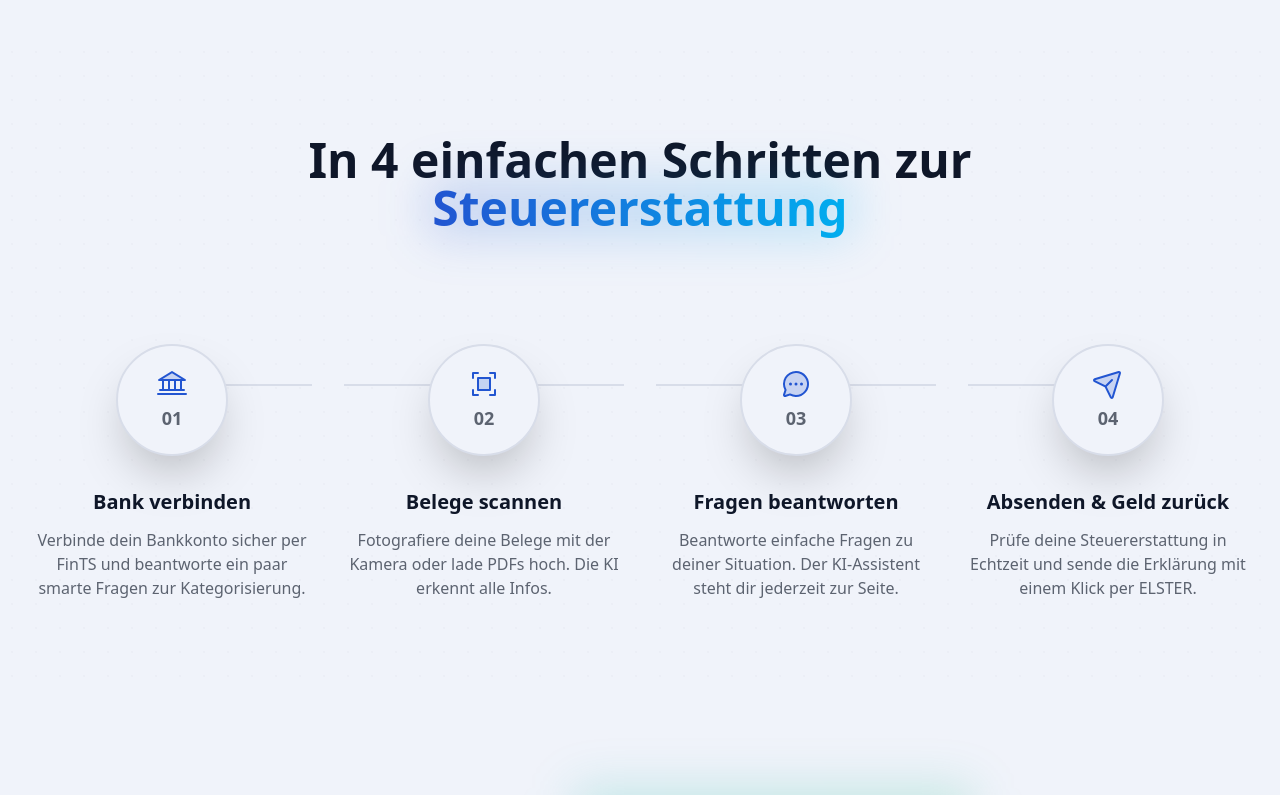
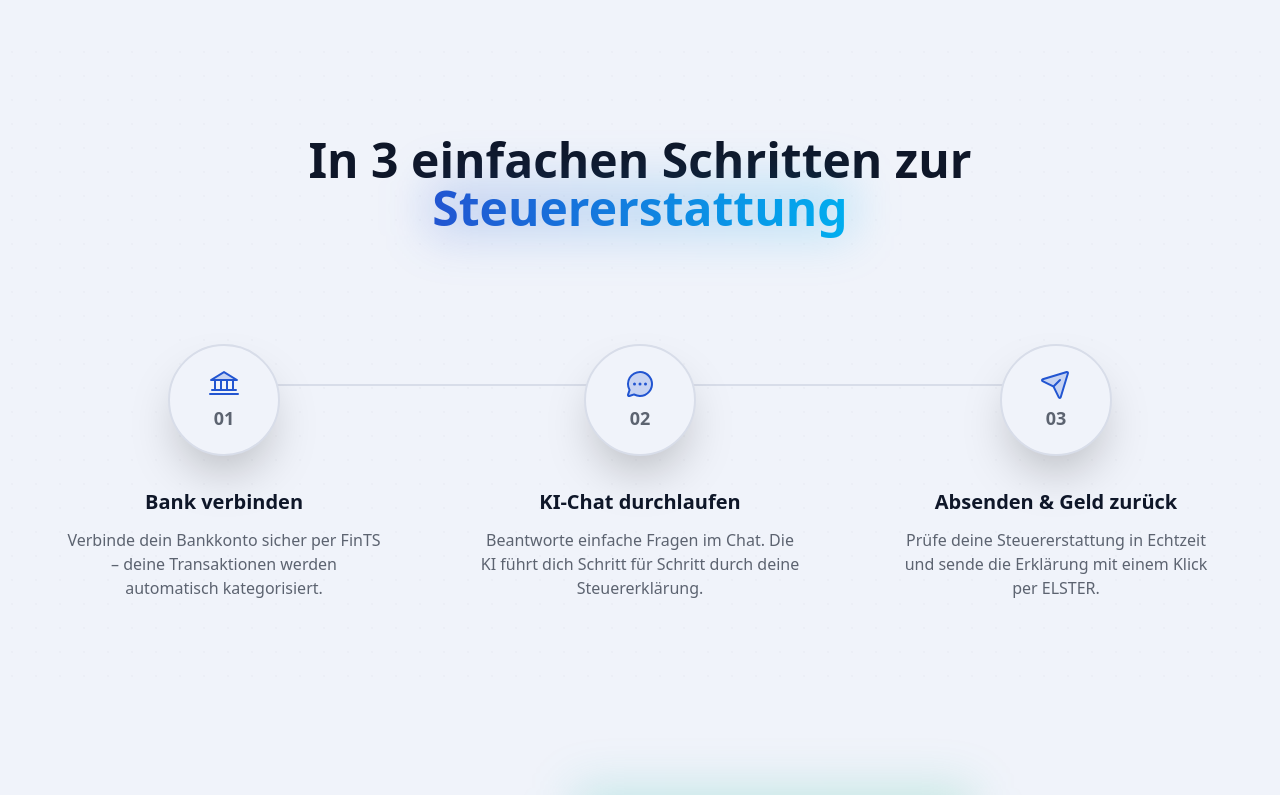
Before and after one commit to noki00003/studytax-website, a Next.js app: page / in a window 1280 px wide. Shown: the part 3331-4126 px from the top of the page. Built offline with nearby package versions, Linux system fonts and the light colour scheme.

Commit message:
Simplify to 3 steps (Bank, KI-Chat, Absenden), rename KI-Steuerassistent to KI-Chat

```diff
--- a/components/features.tsx
+++ b/components/features.tsx
@@ -54,9 +54,9 @@ export function Features() {
                         </div>
                         <div className="relative z-10 h-full flex flex-col justify-end">
                             <Robot size={36} weight="duotone" className="text-white/90 mb-3" />
-                            <h3 className="text-xl font-bold text-white mb-2">KI-Steuerassistent</h3>
+                            <h3 className="text-xl font-bold text-white mb-2">KI-Chat</h3>
                             <p className="text-white/80 text-sm leading-relaxed">
-                                Frag alles zum Steuerrecht – rund um die Uhr. Verständliche Antworten zu Werbungskosten, Sonderausgaben und mehr.
+                                Dein persönlicher Steuer-Chat – stelle Fragen, lass dir Begriffe erklären und werde Schritt für Schritt durch deine Steuererklärung geführt.
                             </p>
                         </div>
                     </motion.div>
--- a/components/how-it-works.tsx
+++ b/components/how-it-works.tsx
@@ -1,32 +1,25 @@
 "use client";
 
 import { motion } from "framer-motion";
-import { Bank, Scan, ChatCircleDots, PaperPlaneTilt } from "@phosphor-icons/react";
+import { Bank, ChatCircleDots, PaperPlaneTilt } from "@phosphor-icons/react";
 
 const steps = [
     {
         number: "01",
         title: "Bank verbinden",
-        description: "Verbinde dein Bankkonto sicher per FinTS und beantworte ein paar smarte Fragen zur Kategorisierung.",
+        description: "Verbinde dein Bankkonto sicher per FinTS – deine Transaktionen werden automatisch kategorisiert.",
         icon: Bank,
         gradient: "from-primary to-accent",
     },
     {
         number: "02",
-        title: "Belege scannen",
-        description: "Fotografiere deine Belege mit der Kamera oder lade PDFs hoch. Die KI erkennt alle Infos.",
-        icon: Scan,
-        gradient: "from-indigo-500 to-violet-500",
-    },
-    {
-        number: "03",
-        title: "Fragen beantworten",
-        description: "Beantworte einfache Fragen zu deiner Situation. Der KI-Assistent steht dir jederzeit zur Seite.",
+        title: "KI-Chat durchlaufen",
+        description: "Beantworte einfache Fragen im Chat. Die KI führt dich Schritt für Schritt durch deine Steuererklärung.",
         icon: ChatCircleDots,
         gradient: "from-teal-500 to-emerald-500",
     },
     {
-        number: "04",
+        number: "03",
         title: "Absenden & Geld zurück",
         description: "Prüfe deine Steuererstattung in Echtzeit und sende die Erklärung mit einem Klick per ELSTER.",
         icon: PaperPlaneTilt,
@@ -49,7 +42,7 @@ export function HowItWorks() {
                     className="text-center max-w-3xl mx-auto mb-20"
                 >
                     <h2 className="text-3xl md:text-5xl font-bold mb-6">
-                        In 4 einfachen Schritten zur{" "}
+                        In 3 einfachen Schritten zur{" "}
                         <span className="relative inline-block">
                             <span className="absolute -inset-1 bg-gradient-to-r from-primary/20 to-accent/20 blur-xl rounded-lg" />
                             <span className="relative text-gradient">Steuererstattung</span>
@@ -57,7 +50,10 @@ export function HowItWorks() {
                     </h2>
                 </motion.div>
 
-                <div className="grid grid-cols-2 lg:grid-cols-4 gap-x-4 gap-y-10 sm:gap-8 relative">
+                <div className="grid grid-cols-3 gap-4 sm:gap-8 relative">
+                    {/* Connecting line through all 3 circles */}
+                    <div className="absolute top-[54px] sm:top-[72px] left-[16.67%] right-[16.67%] h-[2px] bg-border" />
+
                     {steps.map((step, index) => (
                         <motion.div
                             key={index}
@@ -67,21 +63,6 @@ export function HowItWorks() {
                             transition={{ duration: 0.5, delay: index * 0.15 }}
                             className="relative pt-4 sm:pt-8 text-center group"
                         >
-                            {/* Line from center to right edge (connects to next step) */}
-                            {(index === 0 || index === 2) && (
-                                <div className="absolute top-[54px] sm:top-[72px] left-[50%] right-0 h-[2px] bg-border" />
-                            )}
-                            {index === 1 && (
-                                <div className="absolute top-[54px] sm:top-[72px] left-[50%] right-0 h-[2px] bg-border hidden lg:block" />
-                            )}
-                            {/* Line from left edge to center (connects from previous step) */}
-                            {(index === 1 || index === 3) && (
-                                <div className="absolute top-[54px] sm:top-[72px] left-0 right-[50%] h-[2px] bg-border" />
-                            )}
-                            {index === 2 && (
-                                <div className="absolute top-[54px] sm:top-[72px] left-0 right-[50%] h-[2px] bg-border hidden lg:block" />
-                            )}
-
                             {/* Number circle with glow */}
                             <motion.div
                                 whileHover={{ scale: 1.1 }}
@@ -114,11 +95,11 @@ export function HowItWorks() {
                                 </div>
                             </motion.div>
 
-                            <h3 className="text-base sm:text-xl font-bold mb-2 sm:mb-3 group-hover:text-primary transition-colors">
+                            <h3 className="text-sm sm:text-xl font-bold mb-1 sm:mb-3 group-hover:text-primary transition-colors">
                                 {step.title}
                             </h3>
 
-                            <p className="text-xs sm:text-base text-muted-foreground max-w-xs mx-auto">
+                            <p className="text-xs sm:text-base text-muted-foreground max-w-xs mx-auto hidden sm:block">
                                 {step.description}
                             </p>
                         </motion.div>
```
